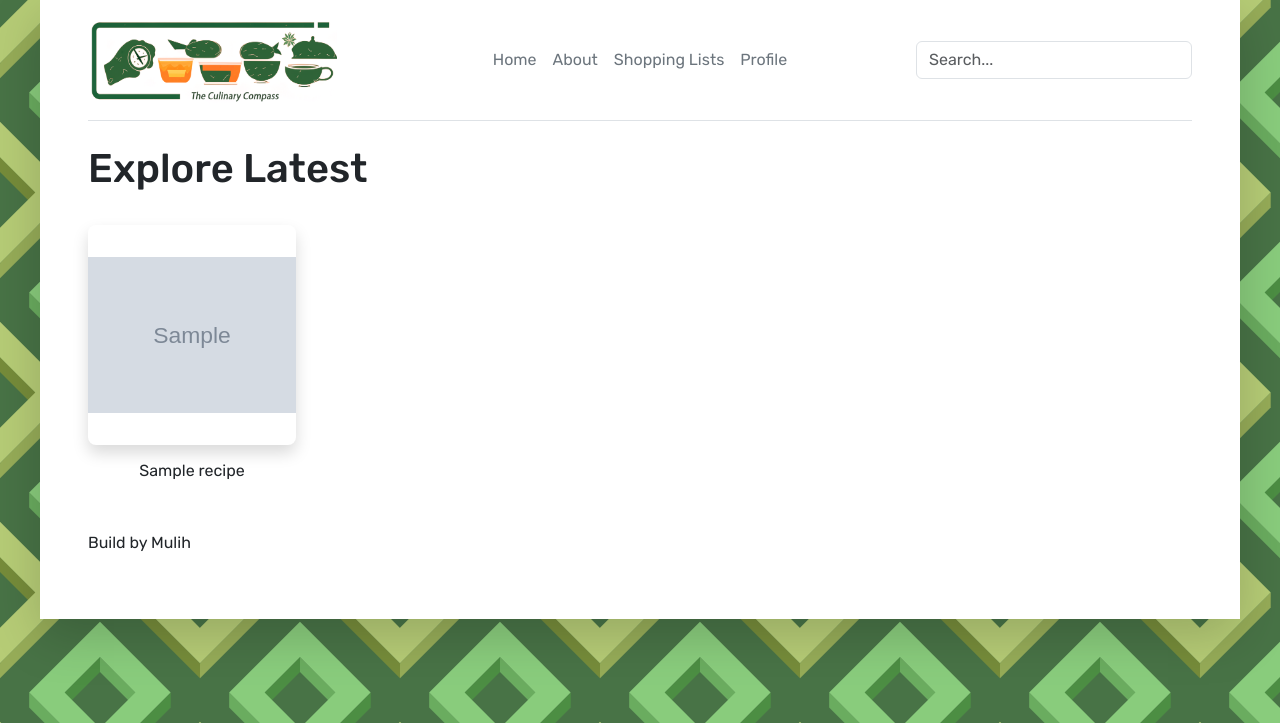
After one commit to Mulih/culinaryCompass, a Node server app: page /explore-latest in a window 1280 px wide. The commit adds this page. Shown: the top 723 px of the page. Run offline with Node 20, Linux system fonts and the light colour scheme; tables that the repository leaves empty hold one stand-in row (values such as "Sample post"); grey boxes marked "Sample" are stand-in pictures; some libraries are stand-ins or nearby versions.

```diff
--- a/server/controllers/recipeController.js
+++ b/server/controllers/recipeController.js
@@ -76,9 +76,39 @@ exports.exploreCategoriesById = async(req, res) => {
 exports.exploreRecipe = async(req, res) => {
 
     try {
-        let recipeId = req.params.id;
-        const recipe = await Recipe.findById(recipeId);
+        const { id } = req.params;
+        const response = await axios.get(`https://api.spoonacular.com/recipes/${id}/information?apiKey=${apiKey}`)
+        const recipe = response.data;
         res.render('recipe', { title: 'CulinaryCompass - Recipe', recipe });
+    } catch (error) {
+        res.status(500).send({message: error.message || 'Something went wrong!'});
+    }
+}
+/**
+ * GET /explore-latest
+ * Recipe
+*/
+exports.exploreLatest = async(req, res) => {
+
+    try {
+        const limitNumber = 20;
+        const recipe = await Recipe.find({}).sort({_id: -1}).limit(limitNumber);
+        res.render('explore-latest', { title: 'CulinaryCompass - Explore Latest', recipe });
+    } catch (error) {
+        res.status(500).send({message: error.message || 'Something went wrong!'});
+    }
+}
+/**
+ * GET /explore-latest
+ * Recipe
+*/
+exports.showRandom = async(req, res) => {
+
+    try {
+        let count = await Recipe.find().countDocuments();
+        let random = Math.floor(Math.random() * count);
+        let recipe = await Recipe.findOne().skip(random).exec();
+        res.render('explore-latest', { title: 'CulinaryCompass - Explore Latest', recipe });
     } catch (error) {
         res.status(500).send({message: error.message || 'Something went wrong!'});
     }
@@ -89,7 +119,6 @@ exports.exploreRecipe = async(req, res) => {
  * POST /search
  * Search
 */
-
 
 exports.searchRecipe = async(req, res) => {
     try {
--- a/server/routes/recipeRoutes.js
+++ b/server/routes/recipeRoutes.js
@@ -11,5 +11,7 @@ router.get('/categories', recipeController.exploreCategories);
 router.get('/categories/:id', recipeController.exploreCategoriesById);
 router.post('/search', recipeController.searchRecipe);
 
+router.get('/explore-latest', recipeController.exploreLatest);
+router.get('/show-random', recipeController.showRandom);
 
 module.exports = router;
--- a/views/categories.ejs
+++ b/views/categories.ejs
@@ -21,17 +21,17 @@
     <% } %>
     </div>
 
-    <section class="pb-4 pt-4" >
 <div class="row row-cols-2 row-cols-lg-5 g-2 g-lg-3">
     <% if(typeof categoryById !== 'undefined' && categoryById.length > 0) { %>
         <% categoryById.forEach(function(recipe, index){ %>
         <a href="/recipe/<%= recipe._id %>" class="col text-center category__link">
-                <div class="category__img shadow">
+        <div class="category__img category__img--large shadow">
             <img src="/uploads/<%= recipe.image %>" alt="<%= recipe.name %>" loading="lazy">
         </div>
         <div class="pt-1"><%= recipe.name %></div>
         </a>
         <% }) %>
+    <% } else { %>
+        <p>No items found.</p>
     <% } %>
 </div>
-    </section>
--- /dev/null
+++ b/views/explore-latest.ejs
@@ -0,0 +1,16 @@
+<h1 class="pb-4">Explore Latest</h1>
+
+<div class="row row-cols-2 row-cols-lg-5 g-2 g-lg-3">
+    <% if(recipe != '') { %>
+      <% recipe.forEach(function(recipe, index){ %>
+      <a href="/recipe/<%= recipe._id %>" class="col text-center category__link">
+        <div class="category__img category__img--large shadow">
+          <img src="/uploads/<%= recipe.image %>" alt="<%= recipe.name %>" loading="lazy">
+        </div>
+        <div class="pt-1"><%= recipe.name %></div>
+      </a>
+      <% }) %>
+    <% } else { %>
+      <p>No items found.</p>
+    <% } %>
+</div>
```
Lines whose indentation alone changed are shown as unchanged.
